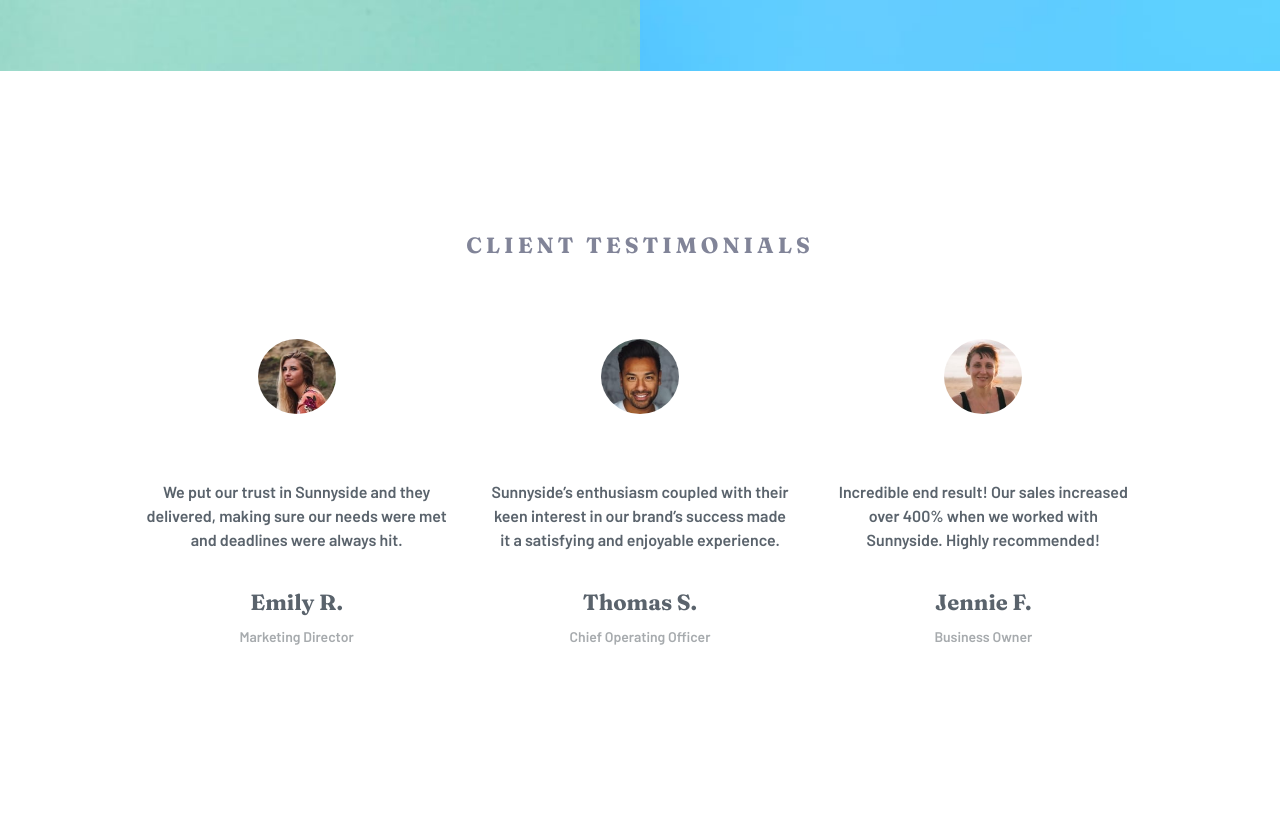
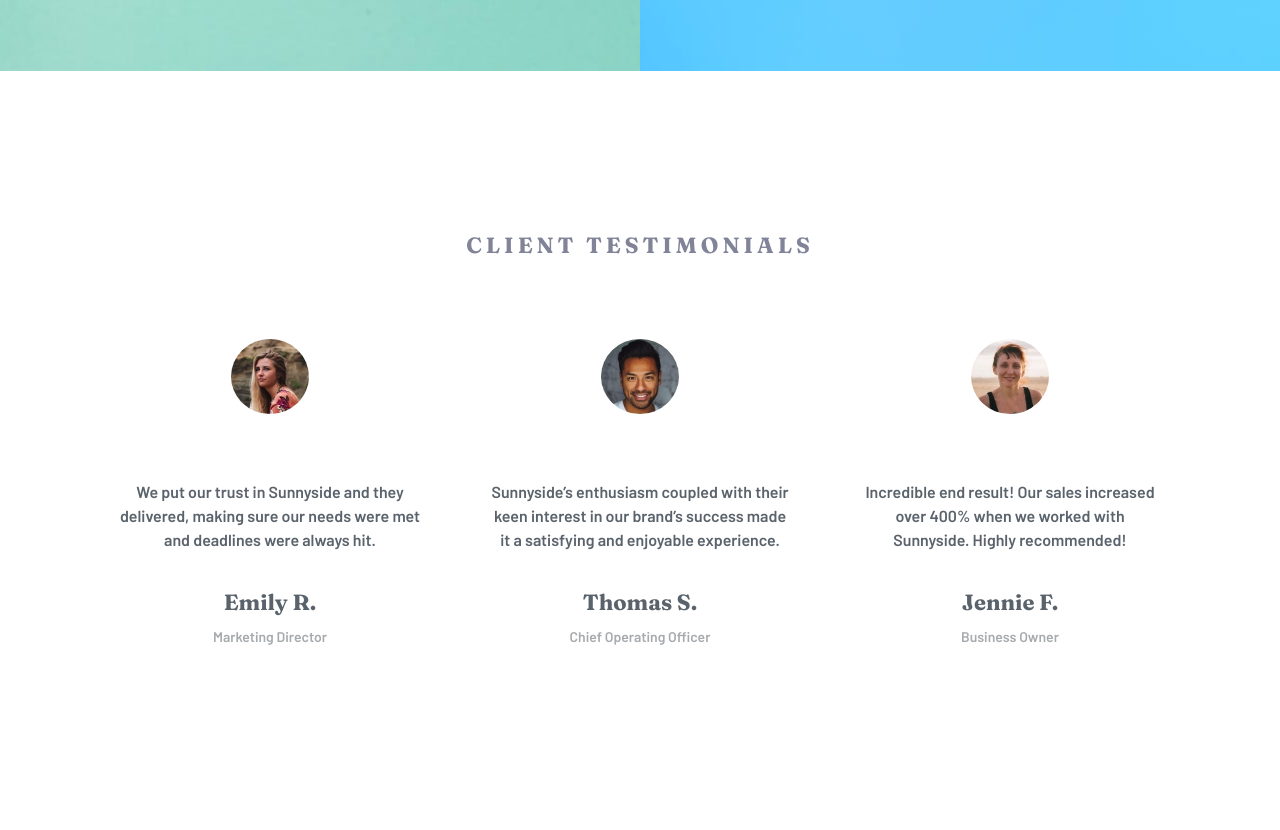
Before and after one commit to erickamae-mateo/sunnyside-landingpage, a website: page index.html in a window 1280 px wide. Shown: the part 2395-3225 px from the top of the page. Drawn offline with Linux system fonts and the light colour scheme.

Commit message:
Update style.css

```diff
--- a/assets/css/style.css
+++ b/assets/css/style.css
@@ -490,7 +490,7 @@ button::after, .button::after {
 @media (min-width: 1024px) {
   .testimonial {
     margin-bottom: 140px;
-    padding: 0 140px;
+    padding: 0 100px;
     overflow-x: hidden;
   }
 }
```
